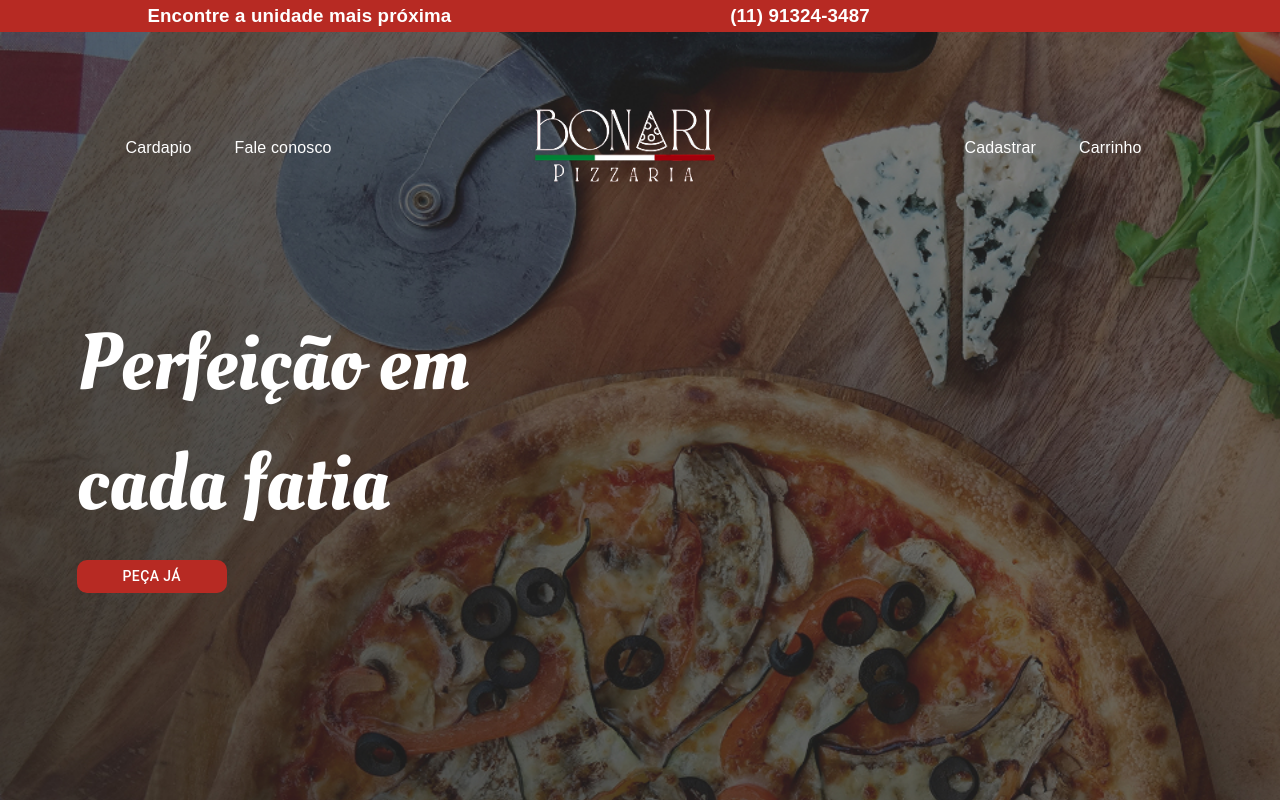
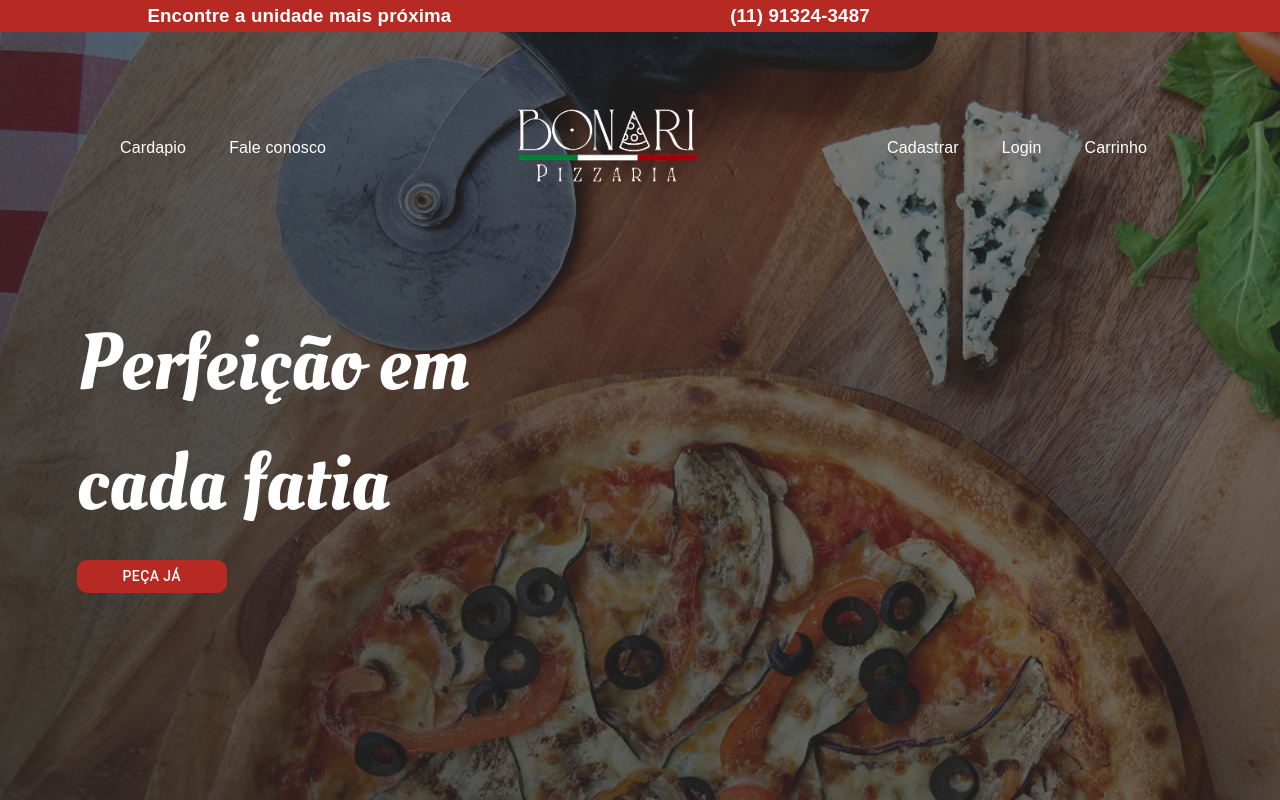
Before and after one commit to NapoliTech/front-end-napolitech, a React (Vite) app: page / in a window 1280 px wide. Built offline with nearby package versions, Linux system fonts and the light colour scheme; no server answers; some icons are missing; a web font is replaced by a local one.

Commit message:
correções na navbar, login e home

```diff
--- a/src/components/molecules/Nav.jsx
+++ b/src/components/molecules/Nav.jsx
@@ -83,7 +83,7 @@ export default function Nav({ backgroundColor, padding, position, left }) {
               {
               width: "auto",
               height: location.pathname === "/" ? "200px" : "100px", // Altura condicional
-              paddingRight: "50px"
+              paddingRight: location.pathname === "/" ? "0" : "50px",
             }
           }
           />
@@ -108,6 +108,7 @@ export default function Nav({ backgroundColor, padding, position, left }) {
               Sair
             </a>
           ) : (
+            <>
               <a
                 onClick={() => navigate("/Cadastro")}
                 style={{
@@ -118,6 +119,17 @@ export default function Nav({ backgroundColor, padding, position, left }) {
               >
                 Cadastrar
               </a>
+              <a
+                onClick={() => navigate("/login")}
+                style={{
+                  color: "#FFF",
+                  textDecoration: "none",
+                  cursor: "pointer",
+                }}
+              >
+                Login
+              </a>
+            </>
           )}
           <a
             onClick={() => setCarrinhoAberto(true)}
--- a/src/components/molecules/NavPedidos.jsx
+++ b/src/components/molecules/NavPedidos.jsx
@@ -5,7 +5,7 @@ export default function NavPedidos() {
   return (
     <Nav
       backgroundColor={"#B72A23"}
-      padding={"0px"}
+      padding={"16px"}
       // height={"60px"}
     />
   );
```
Lines whose indentation alone changed are shown as unchanged.
